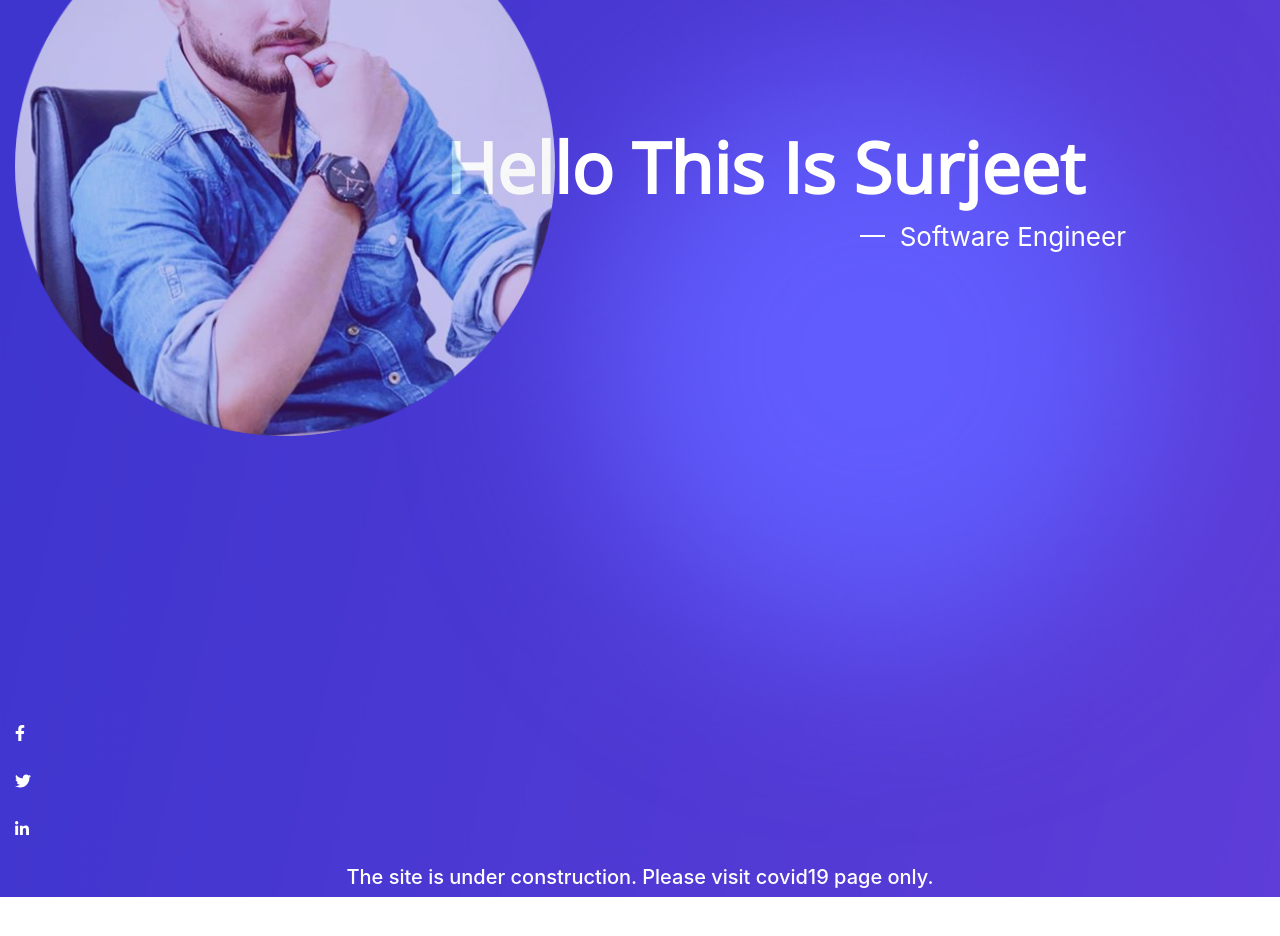
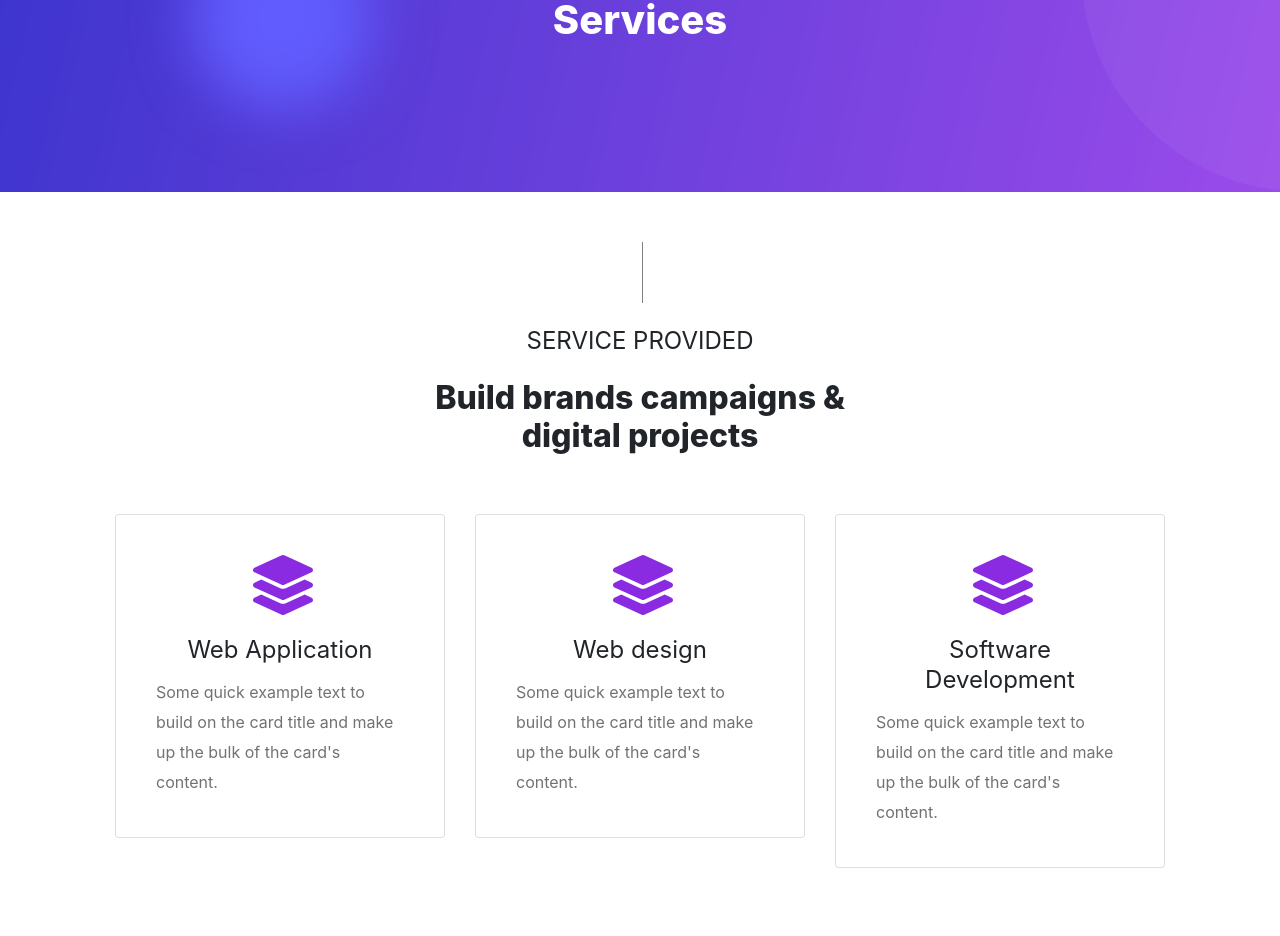
Before and after one commit to suri66/surjeet-bhadauriya, a React (Create React App) app: page /services in a window 1280 px wide. Shown: the part 200-1136 px from the top of the page. Before the commit the page ends 1097 px from the top, so only its background shows below. Built offline with nearby package versions, Linux system fonts and the light colour scheme.

Commit message:
service page is added

```diff
--- a/src/App.js
+++ b/src/App.js
@@ -4,6 +4,7 @@ import './App.scss';
 import HomePage from './pages/HomePage';
 import Header from './components/Common/Header/header';
 import Covid19Page from './pages/Covid19Page';
+import ServicePage from './pages/ServicePage';
 
 
 const App = (
@@ -14,7 +15,7 @@ const App = (
         <Route exact path="/" component={Covid19Page} />
         <Route path="/about" component={HomePage} />
         <Route path="/contact" component={HomePage} />
-        <Route path="/services" component={HomePage} />
+        <Route path="/services" component={ServicePage} />
         <Route path="/portfolio" component={HomePage} />
         <Route path="/covid19" component={Covid19Page} />
         {/* <Route component={Notfound} /> */}
--- a/src/components/Common/Slider/slider.js
+++ b/src/components/Common/Slider/slider.js
@@ -4,14 +4,71 @@ import { FontAwesomeIcon } from '@fortawesome/react-fontawesome';
 import {
   faLinkedinIn,
   faTwitter,
-  faFacebookF
+  faFacebookF,
+  faInstagram,
 } from '@fortawesome/free-brands-svg-icons';
 import './styles.scss';
 
 function Slider(props) {
   return (
-    <Row className="slider-bg row-margin-off">
-      <Col xl="11" lg="1" md="11" sm="12" xs="12">
+    <Row className="slider-bg row-margin-off padding-40-main-div">
+      <Col xl="5" lg="5" md="5" sm="12" xs="12">
+        <img
+          src="/img/slide1-left.png"
+          className="slider-img"
+          alt="surjeet-bhadauriya"
+        />
+      </Col>
+      <Col className="font-white">
+        <h3 className="name-tag-title">Hello this is Surjeet</h3>
+        <div className="name-tag-position">
+          <div className="name-tag-line"></div>
+          &nbsp;&nbsp;Software Engineer
+        </div>
+        <br />
+        <div className="slider-icon-div">
+              <a
+                href="https://www.facebook.com/surjeetsingh.bhadauriya"
+                target="blank"
+              >
+                <FontAwesomeIcon className="slider-icon" icon={faFacebookF} />
+              </a>
+              <a
+                className="margin-left-20"
+                href="https://www.instagram.com/beingsurjeet"
+                target="blank"
+              >
+                <FontAwesomeIcon className="slider-icon" icon={faInstagram} />
+              </a>
+              <a
+                className="margin-left-20"
+                href="https://twitter.com/catchme822"
+                target="blank"
+              >
+                <FontAwesomeIcon className="slider-icon" icon={faTwitter} />
+              </a>
+              <a
+                className="margin-left-20"
+                href="https://in.linkedin.com/in/surjeet-bhadauriya-b26a1183"
+                target="blank"
+              >
+                <FontAwesomeIcon className="slider-icon" icon={faLinkedinIn} />
+              </a>
+            </div>
+        {/* <div>
+          Hello, I'm Surjeet Bhadauriya, a Software Engineer based in India.
+          Currently working with TestXpert as Software Engineer. I like to think
+          big, but I’m pragmatic in my day-to-day work and can take fast
+          decisions on what needs to be done in the short term. JavaScript is
+          the core of my expertise. With more than 4 years of experience, I have
+          worked/working on NodeJs, Angular, React, MongoDB, PostgresSQL,
+          GraphQL, Docker and many more. I have experience managing teams and am
+          self-motivated but able to adapt to different team structures. Based
+          in India.
+        </div> */}
+      </Col>
+      {/* <Col xl="11" lg="11" md="11" sm="12" xs="12">
+        <div className="xl-screen">
           <div className="name-tag-div">
             <h3 className="name-tag-title">Hello this is Surjeet</h3>
 
@@ -19,14 +76,7 @@ function Slider(props) {
               <div className="name-tag-line"></div>
               &nbsp;&nbsp;Software Engineer
             </div>
-        </div>
-        <img
-          src="/img/slide1-left.png"
-          className="slider-img"
-          alt="surjeet-bhadauriya"
-        />
-      </Col>
-      <Col>
+
             <div className="slider-icon-div">
               <a
                 href="https://www.facebook.com/surjeetsingh.bhadauriya"
@@ -36,7 +86,8 @@ function Slider(props) {
               </a>
               <br />
               <br />
-          <a className="mobile-view"
+              <a
+                className="mobile-view"
                 href="https://twitter.com/catchme822"
                 target="blank"
               >
@@ -44,18 +95,24 @@ function Slider(props) {
               </a>
               <br />
               <br />
-          <a className="mobile-view"
+              <a
+                className="mobile-view"
                 href="https://in.linkedin.com/in/surjeet-bhadauriya-b26a1183"
                 target="blank"
               >
                 <FontAwesomeIcon className="slider-icon" icon={faLinkedinIn} />
               </a>
             </div>
-        <br />
-        <div>
-        <h5 style={{textAlign: 'center', color: 'white'}}>The site is under construction. Please visit covid19 page only.</h5>
+          </div>
         </div>
       </Col>
+      <Col>
+        <div>
+          <h5 style={{ textAlign: 'center', color: 'white' }}>
+            The site is under construction. Please visit covid19 page only.
+          </h5>
+        </div>
+      </Col> */}
     </Row>
   );
 }
--- a/src/components/Common/Slider/styles.scss
+++ b/src/components/Common/Slider/styles.scss
@@ -4,17 +4,8 @@
 }
 
 .slider-img {
-  margin-top: 40px;
   opacity: 0.7;
-  height: 540px;
-  width: 540px;
-}
-
-.name-tag-div {
-  color: white;
-  position: absolute;
-  margin-left: 430px;
-  margin-top: 270px;
+  width: 100%;
 }
 
 .name-tag-title {
@@ -25,13 +16,14 @@
   font-weight: 700;
   line-height: 82px;
   margin-bottom: 9px;
+  margin-top: 100px;
 }
 
 .name-tag-position {
   display: flex;
   font-size: 26px;
   font-weight: 400;
-  margin-left: 415px;
+  margin-left: 385px;
 }
 
 .name-tag-line {
@@ -42,7 +34,8 @@
 }
 
 .slider-icon-div {
-  margin-top: 285px;
+  margin-left: 522px;
+  display: flex;
 }
 
 .slider-icon {
@@ -51,15 +44,9 @@
 }
 
 @media screen and (max-width: 488px) {
-  .name-tag-div {
-    color: white;
-    position: absolute;
-    margin-left: 0px;
-    margin-top: 382px;
-  }
-
   .name-tag-title {
     font-size: 30px;
+    margin-top: 10px;
     text-align: center;
   }
 
@@ -68,18 +55,21 @@
     font-size: 18px;
   }
 
-  .slider-img {
-    height: 344px;
-    width: 344px;
+  .name-tag-line {
+    margin-top: 13px;
   }
 
   .slider-icon-div {
-    margin-top: 155px;
-    display: flex;
-    margin-left: 245px;
+    margin-left: 205px;
+  }
+}
+
+@media screen and (max-width: 320px) {
+  .name-tag-position {
+    margin-left: 93px;
   }
 
-  .mobile-view {
-    margin-left: 20px;
+  .slider-icon-div {
+    margin-left: 162px;
   }
 }
--- /dev/null
+++ b/src/components/Common/SubHeader/SubHeader.js
@@ -0,0 +1,12 @@
+import React from 'react';
+import './styles.scss';
+
+const SubHeader = ({ title }) => {
+  return (
+    <div className="sub-header-bg">
+      <h1 className="font-weight-800 font-white text-align-center ">{title}</h1>
+    </div>
+  );
+};
+
+export default SubHeader;
--- /dev/null
+++ b/src/components/Common/SubHeader/styles.scss
@@ -0,0 +1,5 @@
+.sub-header-bg {
+    background-image: url('/img/bradcam.png');
+    background-size: cover;
+    padding: 140px 0px;
+  }
--- /dev/null
+++ b/src/components/ServicesComponent/ChildComponent/ServiceProvided.js
@@ -0,0 +1,77 @@
+import React from 'react';
+import { Col, Row, Card, CardBody, CardText, CardTitle } from 'reactstrap';
+import { FontAwesomeIcon } from '@fortawesome/react-fontawesome';
+import { faLayerGroup } from '@fortawesome/free-solid-svg-icons';
+import '../styles.scss';
+
+const ServiceProvided = (props) => {
+  return (
+    <div className="padding-50-main-div">
+      <Row className="row-margin-off">
+        <Col>
+          <div className="text-align-center font-size-24 main-text-div">
+            <div className="service-vertical-line"></div>
+            <div className="margin-top-20 text-uppercase">Service Provided</div>
+            <div className="margin-top-20">
+              <h2 className="font-weight-800">
+                Build brands campaigns & digital projects
+              </h2>
+            </div>
+          </div>
+        </Col>
+      </Row>
+      <Row className="row-margin-off padding-100-50">
+        <Col>
+          <Card className="padding-20">
+            <CardBody>
+              <div className="service-icon-div">
+                <FontAwesomeIcon className="service-icon" icon={faLayerGroup} />
+              </div>
+              <CardTitle className="margin-top-20">
+                <h4 className="text-align-center service-div-title">Web Application</h4>
+              </CardTitle>
+              <CardText className="service-div-text">
+                Some quick example text to build on the card title and make up
+                the bulk of the card's content.
+              </CardText>
+            </CardBody>
+          </Card>
+        </Col>
+        <Col>
+          <Card className="padding-20">
+            <CardBody>
+              <div className="service-icon-div">
+                <FontAwesomeIcon className="service-icon" icon={faLayerGroup} />
+              </div>
+              <CardTitle className="margin-top-20">
+                <h4 className="text-align-center service-div-title">Web design</h4>
+              </CardTitle>
+              <CardText className="service-div-text">
+                Some quick example text to build on the card title and make up
+                the bulk of the card's content.
+              </CardText>
+            </CardBody>
+          </Card>
+        </Col>
+        <Col>
+          <Card className="padding-20">
+            <CardBody>
+              <div className="service-icon-div">
+                <FontAwesomeIcon className="service-icon" icon={faLayerGroup} />
+              </div>
+              <CardTitle className="margin-top-20">
+                <h4 className="text-align-center service-div-title">Software Development</h4>
+              </CardTitle>
+              <CardText className="service-div-text">
+                Some quick example text to build on the card title and make up
+                the bulk of the card's content.
+              </CardText>
+            </CardBody>
+          </Card>
+        </Col>
+      </Row>
+    </div>
+  );
+};
+
+export default ServiceProvided;
--- /dev/null
+++ b/src/components/ServicesComponent/Services.js
@@ -0,0 +1,15 @@
+import React from 'react';
+import './styles.scss';
+import SubHeader from '../Common/SubHeader/SubHeader';
+import ServiceProvided from './ChildComponent/ServiceProvided';
+
+const Services = (props) => {
+    return (
+        <div>
+            <SubHeader title="Services"/>
+            <ServiceProvided />
+        </div>
+    );
+}
+
+export default Services;
--- /dev/null
+++ b/src/components/ServicesComponent/styles.scss
@@ -0,0 +1,52 @@
+.services-bg {
+  background-image: url('/img/bradcam.png');
+  background-size: cover;
+  padding: 140px 0px;
+}
+
+.main-text-div {
+  width: 36%;
+  margin: auto;
+}
+
+.service-vertical-line {
+  height: 61px;
+  width: 1px;
+  background: gray;
+  margin-left: 227px;
+}
+
+.service-icon {
+  font-size: 60px;
+  color: blueviolet;
+}
+
+.service-icon-div {
+  width: 22%;
+  margin: auto;
+}
+
+.service-div-title {
+  font-weight: 400;
+  line-height: 30px;
+  margin-bottom: 0;
+}
+
+.service-div-text {
+  color: #727272;
+  font-size: 16px;
+  font-weight: 400;
+  line-height: 30px;
+  margin-bottom: 0;
+}
+
+@media screen and (max-width: 488px) {
+  .service-vertical-line {
+    margin-left: 155px;
+  }
+
+  .main-text-div {
+    width: 100%;
+    margin: auto;
+  }
+}
--- /dev/null
+++ b/src/pages/ServicePage.js
@@ -0,0 +1,13 @@
+import React, { Component } from 'react';
+import Services from '../components/ServicesComponent/Services';
+
+class ServicePage extends Component {
+
+    render() {
+        return (
+            <Services />
+        );
+    }
+}
+
+export default ServicePage;
--- a/src/styles.scss
+++ b/src/styles.scss
@@ -12,11 +12,17 @@
   margin-top: $value;
 }
 
+@mixin marginLeft($value) {
+  margin-left: $value;
+}
+
 @mixin fontSize($value) {
   font-size: $value;
 }
 
-
+@mixin fontColor($value) {
+  color: $value;
+}
 
 
 
@@ -43,6 +49,9 @@ code {
   float: right;
 }
 
+.text-align-center {
+  text-align: center;
+}
 .text-uppercase {
   @include textTransform(uppercase);
 }
@@ -83,6 +92,22 @@ code {
   @include marginTop(50px);
 }
 
+.margin-top-100 {
+  @include marginTop(100px);
+}
+
+.margin-left-10 {
+  @include marginLeft(10px);
+}
+
+.margin-left-20 {
+  @include marginLeft(20px);
+}
+
+.margin-left-30 {
+  @include marginLeft(30px);
+}
+
 .font-size-12 {
   @include fontSize(12px);
 }
@@ -102,3 +127,27 @@ code {
 .font-size-24 {
   @include fontSize(24px);
 }
+
+.font-white {
+  @include fontColor(white);
+}
+
+.padding-40-main-div {
+  padding: 40px 0px;
+}
+
+.padding-50-main-div {
+  padding: 50px 0px;
+}
+
+.padding-100-50 {
+  padding: 50px 100px;
+}
+
+.padding-50 {
+  padding: 50px;
+}
+
+.padding-20 {
+  padding: 20px;
+}
```
Also changed, not shown: src/components/Common/Header/header.js (+4 -4 lines), src/components/HomePageComponent/index.js (+0 -8 lines). Lines whose indentation alone changed are shown as unchanged.
